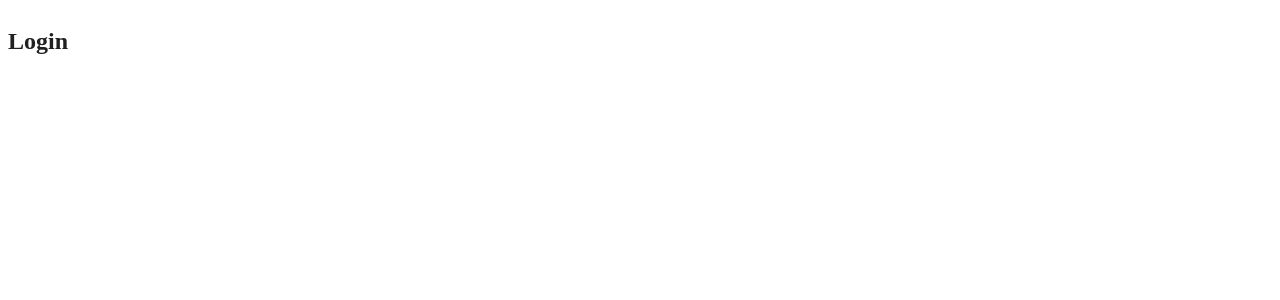
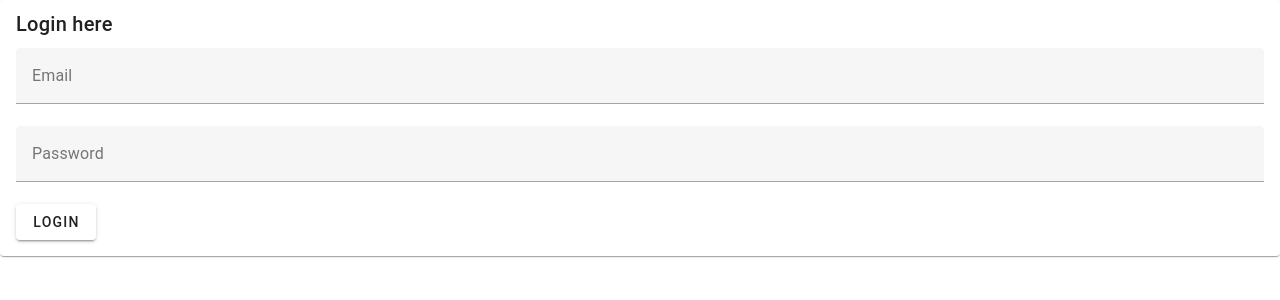
Before and after one commit to voinovVladyslav/masters-ui, a Vue app: page /login in a window 1280 px wide. Shown: the top 300 px of the page. Built offline with nearby package versions, Linux system fonts and the light colour scheme; the HTML template or start-up script is replaced by a standard one.

Commit message:
feat: login api

```diff
--- a/src/main.ts
+++ b/src/main.ts
@@ -4,6 +4,7 @@ import { createPinia } from 'pinia'
 import App from './App.vue'
 import router from './router'
 import registerVuetify from './plugins/vuetify'
+import 'vuetify/styles'
 
 const app = createApp(App)
 
--- /dev/null
+++ b/src/services/auth.ts
@@ -0,0 +1,29 @@
+import type { AccessToken } from '@/types/auth'
+import { makeRequest } from './api'
+import type { Response } from '@/types/api'
+import router from '@/router'
+import { removeToken } from './token'
+
+export const authService = {
+    login: async (email: string, password: string): Promise<Response<AccessToken>> => {
+        const { response, error } = await makeRequest({
+            method: 'post',
+            url: '/auth/token/',
+            data: { email, password },
+        })
+        if (error) {
+            return {
+                result: null,
+                error: error,
+            }
+        }
+        return {
+            result: response.data as AccessToken,
+            error: error,
+        }
+    },
+    logout: (): void => {
+        removeToken()
+        router.push({ name: 'login' })
+    },
+}
--- /dev/null
+++ b/src/services/token.ts
@@ -0,0 +1,14 @@
+const getToken = (): string | null => {
+    const token = localStorage.getItem('token')
+    return token
+}
+
+const setToken = (token: string): void => {
+    localStorage.setItem('token', token)
+}
+
+const removeToken = (): void => {
+    localStorage.removeItem('token')
+}
+
+export { getToken, setToken, removeToken }
--- /dev/null
+++ b/src/types/auth.ts
@@ -0,0 +1,4 @@
+type AccessToken = {
+    token: string
+}
+export type { AccessToken }
--- a/src/views/LoginView.vue
+++ b/src/views/LoginView.vue
@@ -1,4 +1,20 @@
-<script setup lang="ts"></script>
+<script setup lang="ts">
+import { authService } from '@/services/auth'
+import { ref } from 'vue'
+const email = ref<string>('')
+const password = ref<string>('')
+const onLogin = async () => {
+    const token = await authService.login(email.value, password.value)
+    console.log(token)
+}
+</script>
 <template>
-    <h2>Login</h2>
+    <v-card>
+        <v-card-title> Login here </v-card-title>
+        <v-card-text>
+            <v-text-field v-model="email" type="email" label="Email"></v-text-field>
+            <v-text-field v-model="password" type="password" label="Password"></v-text-field>
+            <v-btn type="submit" @click="onLogin">Login</v-btn>
+        </v-card-text>
+    </v-card>
 </template>
```
Also changed, not shown: 2 other files (tests, documents, lock files or other folders).
